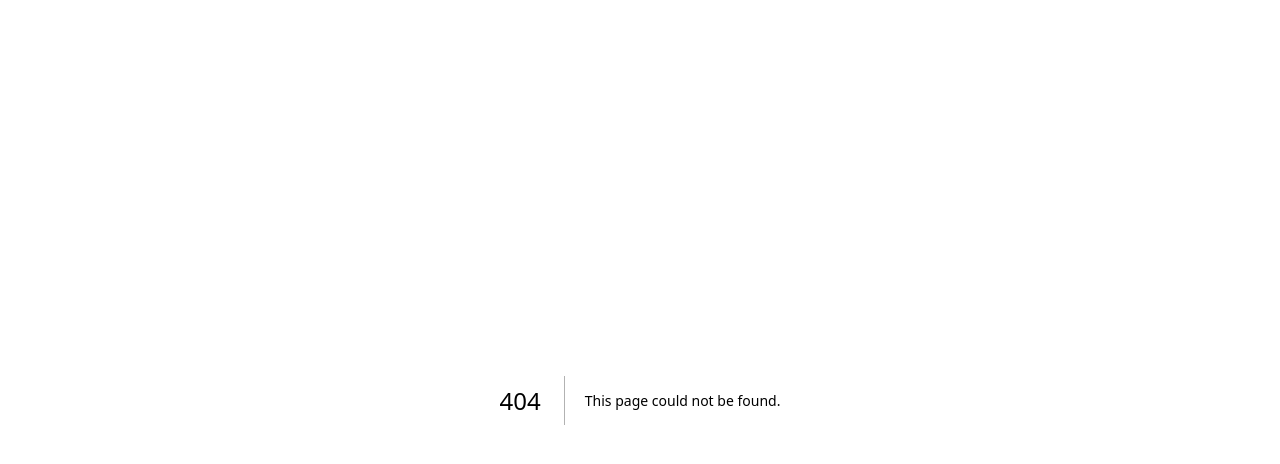
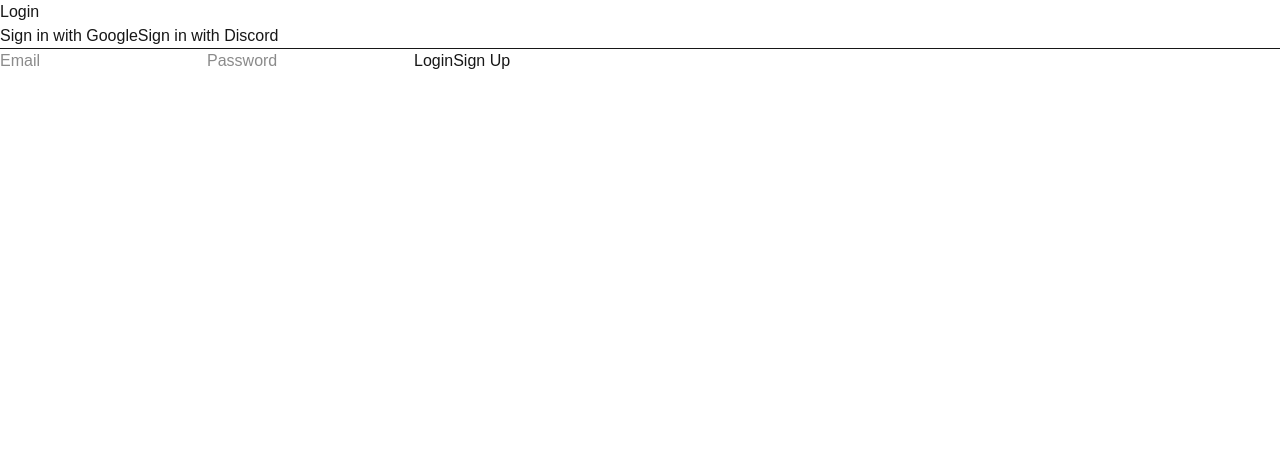
Before and after one commit to tasnimhny/mock-interview-app, a Next.js app: page /login in a window 1280 px wide. Before the commit this address had no page. Shown: the top 464 px of the page. Built offline with nearby package versions, Linux system fonts and the light colour scheme; no server answers.

Commit message:
added basic page for login, discord and google auth are up and runinng.

```diff
--- /dev/null
+++ b/app/dashboard.tsx/page.tsx
@@ -0,0 +1,3 @@
+export default function Dashboard() {
+  return <h1>Welcome to your dashboard</h1>
+}
--- /dev/null
+++ b/app/login/page.tsx
@@ -0,0 +1,60 @@
+'use client'
+import { supabase } from '@/lib/supabase'
+import { useState } from 'react'
+
+export default function LoginPage() {
+  const [email, setEmail] = useState('')
+  const [password, setPassword] = useState('')
+
+  const handleGoogleLogin = async () => {
+    await supabase.auth.signInWithOAuth({
+      provider: 'google',
+      options: { redirectTo: `${window.location.origin}/auth/callback` }
+    })
+  }
+
+  const handleDiscordLogin = async () => {
+    await supabase.auth.signInWithOAuth({
+      provider: 'discord',
+      options: { redirectTo: `${window.location.origin}/auth/callback` }
+    })
+  }
+
+  const handleEmailLogin = async () => {
+    const { error } = await supabase.auth.signInWithPassword({ email, password })
+    if (error) alert(error.message)
+    else window.location.href = '/dashboard'
+  }
+
+  const handleSignUp = async () => {
+    const { error } = await supabase.auth.signUp({ email, password })
+    if (error) alert(error.message)
+    else alert('Check your email to confirm your account!')
+  }
+
+  return (
+    <div>
+      <h1>Login</h1>
+
+      <button onClick={handleGoogleLogin}>Sign in with Google</button>
+      <button onClick={handleDiscordLogin}>Sign in with Discord</button>
+
+      <hr />
+
+      <input
+        type="email"
+        placeholder="Email"
+        value={email}
+        onChange={e => setEmail(e.target.value)}
+      />
+      <input
+        type="password"
+        placeholder="Password"
+        value={password}
+        onChange={e => setPassword(e.target.value)}
+      />
+      <button onClick={handleEmailLogin}>Login</button>
+      <button onClick={handleSignUp}>Sign Up</button>
+    </div>
+  )
+}
--- /dev/null
+++ b/lib/supabase.tsx
@@ -0,0 +1,6 @@
+import { createClient } from '@supabase/supabase-js'
+
+export const supabase = createClient(
+  process.env.NEXT_PUBLIC_SUPABASE_URL!,
+  process.env.NEXT_PUBLIC_SUPABASE_ANON_KEY!,
+)
```
